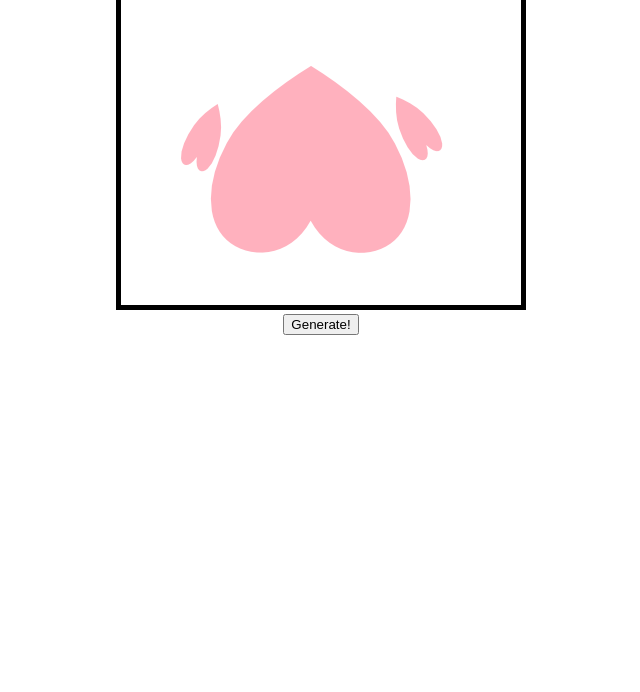
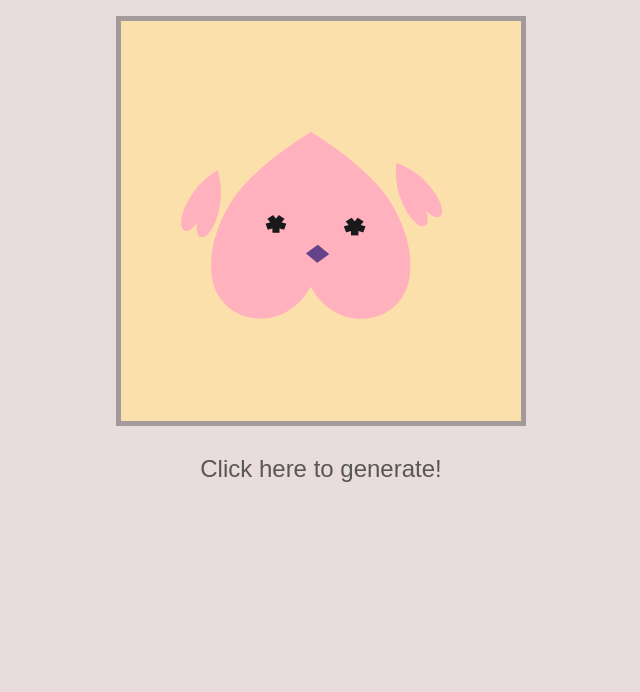
Before and after one commit to Ushisha/nft-generator, a plain HTML site: page index.html in a window 1280 px wide. Shown: the part 108-800 px from the top of the page, without its empty margins (319-959 px from the left). Drawn offline with Linux system fonts and the light colour scheme.

Commit message:
implemented eyes and mouth display

```diff
--- a/index.html
+++ b/index.html
@@ -10,8 +10,9 @@
   </head>
   <body>
     <div style="text-align: center;">
-      <canvas id="canvas" style="border: 5px solid black"> </canvas><br/>
-      <button onclick="window.location.reload()">Generate!</button>
+      <header class = "header"><h1>Avatar Generator</h1></header>
+      <canvas id="canvas" class="canvas" > </canvas><br/>
+      <button class="gen-btn" onclick="window.location.reload()">Click here to generate!</button>
       </div>
     </div>
   </body>
--- a/script.js
+++ b/script.js
@@ -1,18 +1,54 @@
+//when window load...
 window.onload = function () {
-  let modelhead = new Image()
-  //number of the diffferent head variation, in this case 3
-  let modelheadnum = Math.floor(Math.random() * 3) + 1 //change the number according to the number og the variations
-  console.log(modelheadnum)
-  let modelheadname = 'head' + modelheadnum + '.png'
+  //HEAD
+  //set variables
+  const modelhead = new Image()
+  const modelheadnum = Math.floor(Math.random() * 3) + 1 //change the number according to the number of the variations
+  const modelheadname = 'head' + modelheadnum + '.png'
   modelhead.src = `./images/${modelheadname}`
+  //EYES
+  const modeleye = new Image()
+  const modeleyenum = Math.floor(Math.random() * 3) + 1
+  const modeleyename = 'eye' + modeleyenum + '.png'
+  modeleye.src = `./images/${modeleyename}`
+
+  //MOUTH
+  const modelmouth = new Image()
+  const modelmouthnum = Math.floor(Math.random() * 3) + 1
+  const modelmouthname = 'mouth' + modelmouthnum + '.png'
+  modelmouth.src = `./images/${modelmouthname}`
+  //HEAD LOADED
   modelhead.onload = function () {
-    buildrobot()
+    buildmodel()
   }
-  function buildrobot() {
+  //EYE LOADED
+  modeleye.onload = function () {
+    buildmodel()
+  }
+  //MOUTH LOADED
+  modelmouth.onload = function () {
+    buildmodel()
+  }
+  //main build model
+  function buildmodel() {
     const canvas = document.getElementById('canvas')
     const ctx = canvas.getContext('2d')
     canvas.width = 400
     canvas.height = 400
-    ctx.drawImage(modelhead, (400 - modelhead.width) / 2, 50)
+
+    //ADD RANDOM BACKGROUND COLOR
+    const r = Math.floor(Math.random() * (255 - 100 + 1) + 100)
+    const g = Math.floor(Math.random() * (255 - 100 + 1) + 100)
+    const b = Math.floor(Math.random() * (255 - 100 + 1) + 100)
+    const bgcol = `#${r.toString(16)}${g.toString(16)}${b.toString(16)}`
+    console.log(bgcol)
+    ctx.fillStyle = bgcol
+    ctx.fillRect(0, 0, 400, 400)
+    //DRAW HEAD
+    ctx.drawImage(modelhead, (400 - modelhead.width) / 2, 0) //second argment is how many px you want to reate a gap from top
+    //DRAW EYE
+    ctx.drawImage(modeleye, (400 - modelhead.width) / 2, 0)
+    //DRAW MOUTH
+    ctx.drawImage(modelmouth, (400 - modelmouth.width) / 2, 0)
   }
 }
--- a/styles.css
+++ b/styles.css
@@ -0,0 +1,28 @@
+@import url('https://fonts.googleapis.com/css2?family=Outfit:wght@400;700&display=swap');
+
+:root {
+  font-family: 'Outfit', sans-serif;
+  background-color: rgb(233, 220, 220);
+}
+
+.canvas {
+  border: 5px solid rgb(163, 155, 155);
+}
+.header {
+  font-size: 1.5rem;
+  color: rgb(27, 27, 27);
+}
+.gen-btn {
+  background: none;
+  border: none;
+  outline: none;
+  font-size: 1.5em;
+  border-radius: 0.3em;
+  margin-top: 1em;
+  color: rgb(88, 86, 86);
+}
+button:focus,
+button:hover {
+  cursor: pointer;
+  color: rgb(23, 195, 238);
+}
```
Also changed, not shown: images/screenshot.png (added), 1 other file.
